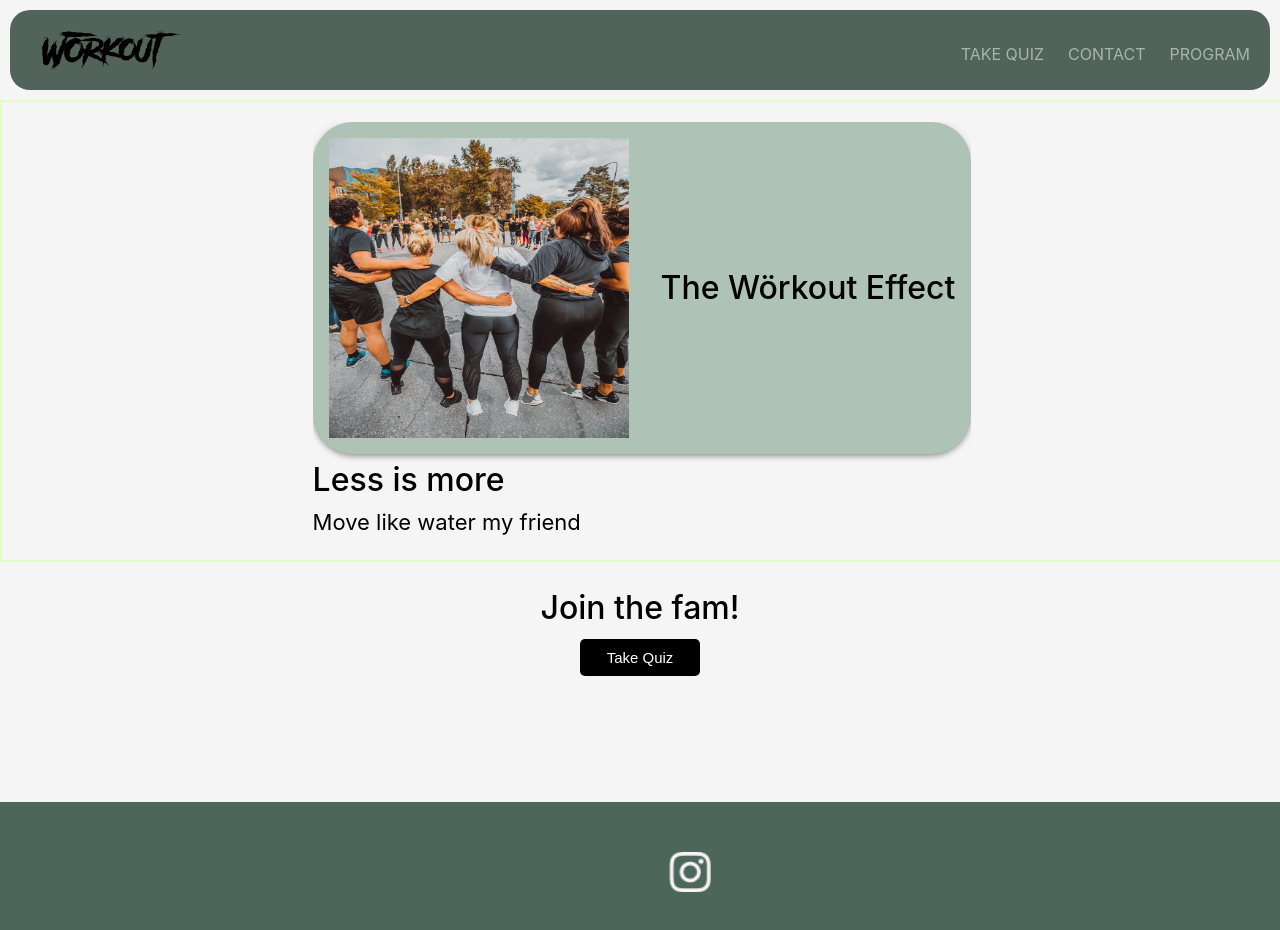
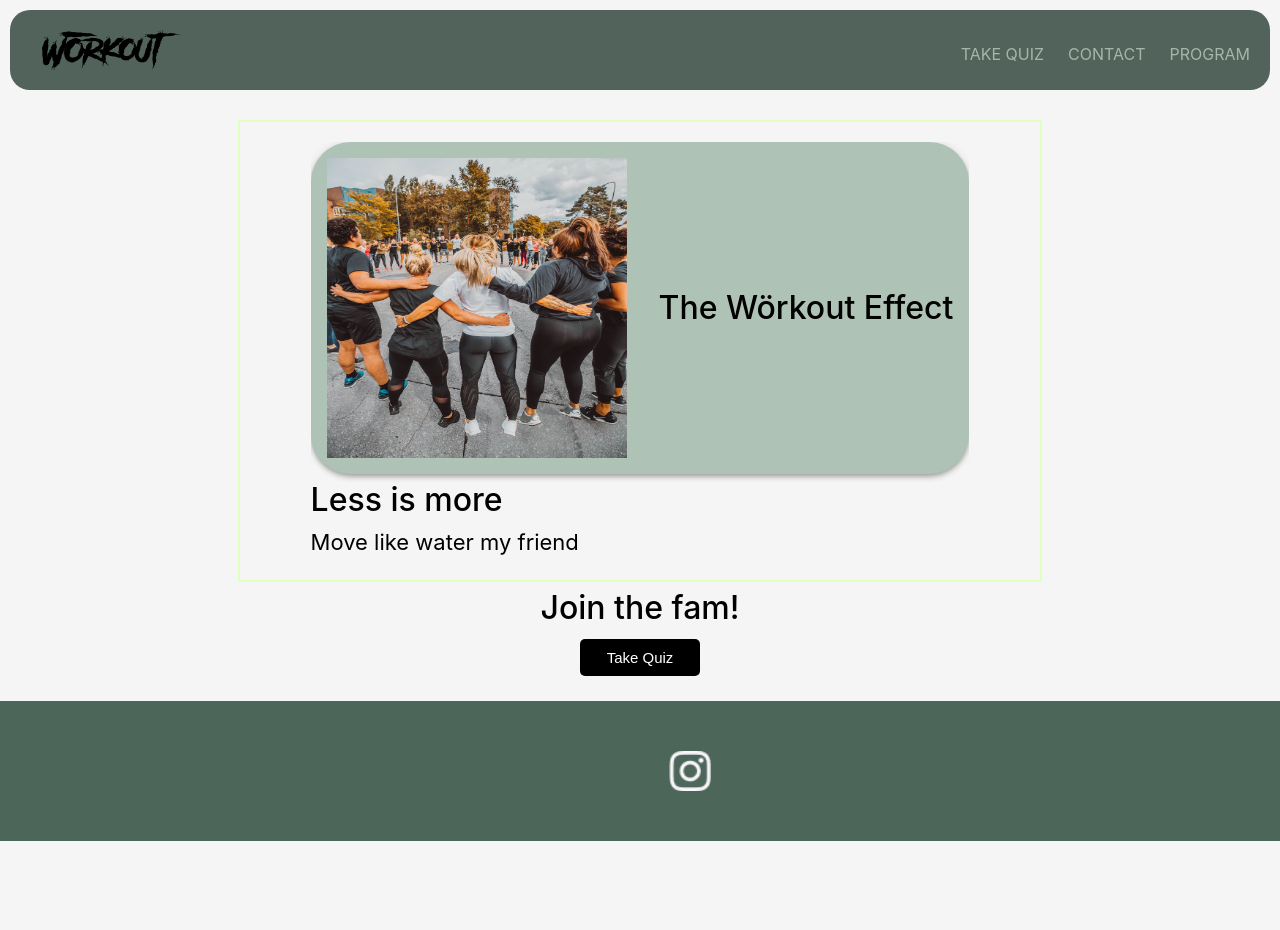
Before and after one commit to EvaSjoholm/project-W-frontend, a React (Create React App) app: page / in a window 1280 px wide. Shown: the top 930 px of the page. After the commit the page ends 841 px from the top, so only its background shows below. Built offline with nearby package versions, Linux system fonts and the light colour scheme.

Commit message:
component fix and design fix startpage

```diff
--- a/src/App.js
+++ b/src/App.js
@@ -1,7 +1,6 @@
 import React from 'react'
 import { BrowserRouter, Routes, Route } from 'react-router-dom'
 import { NavBar } from 'components/Navbar/NavBar'
-import { Header } from 'components/Header'
 import { StartPage } from 'components/StartPage'
 
 import { Quizzes } from 'components/Quiz/Quizzes'
@@ -14,7 +13,6 @@ export const App = () => {
 
     <BrowserRouter>
       <NavBar />
-      <Header />
       <Routes>
         <Route path="/" element={<StartPage title="Join the fam!" />} />
         <Route path="/quizzes" element={<Quizzes />} />
--- a/src/components/Header.js
+++ /dev/null
@@ -1,19 +0,0 @@
-import React from 'react';
-import WorkoutImg from 'assets/workout.jpg'
-
-export const Header = () => {
-  return (
-    <div className="header">
-      <div className="header-container">
-        <div className="header-wrapper">
-          <h1> The Wörkout Effect</h1>
-          <img src={WorkoutImg} alt="header-img" height="300px" width="300px" />
-        </div>
-        <div className="header-text">
-          <h1>Less is more</h1>
-          <p>Move like water my friend</p>
-        </div>
-      </div>
-    </div>
-  )
-}
--- a/src/components/StartPage.js
+++ b/src/components/StartPage.js
@@ -1,5 +1,6 @@
 import React, { useState } from 'react';
 import { useNavigate } from 'react-router-dom';
+import WorkoutImg from 'assets/workout.jpg'
 import { Button } from './Button';
 import { Loading } from './Quiz/Loading';
 
@@ -18,9 +19,22 @@ export const StartPage = ({ title }) => {
 
   return (
     <div className="main">
+      <div className="header">
+        <div className="header-container">
+          <div className="header-wrapper">
+            <h1> The Wörkout Effect</h1>
+            <img src={WorkoutImg} alt="header-img" height="300px" width="300px" />
+          </div>
+          <div className="header-text">
+            <h1>Less is more</h1>
+            <p>Move like water my friend</p>
+          </div>
+        </div>
+      </div>
       <h1>{title}</h1>
       <Button color="black" text="Take Quiz" onClick={onClickToQuiz} />
       {loading}
     </div>
+
   )
 }
```
